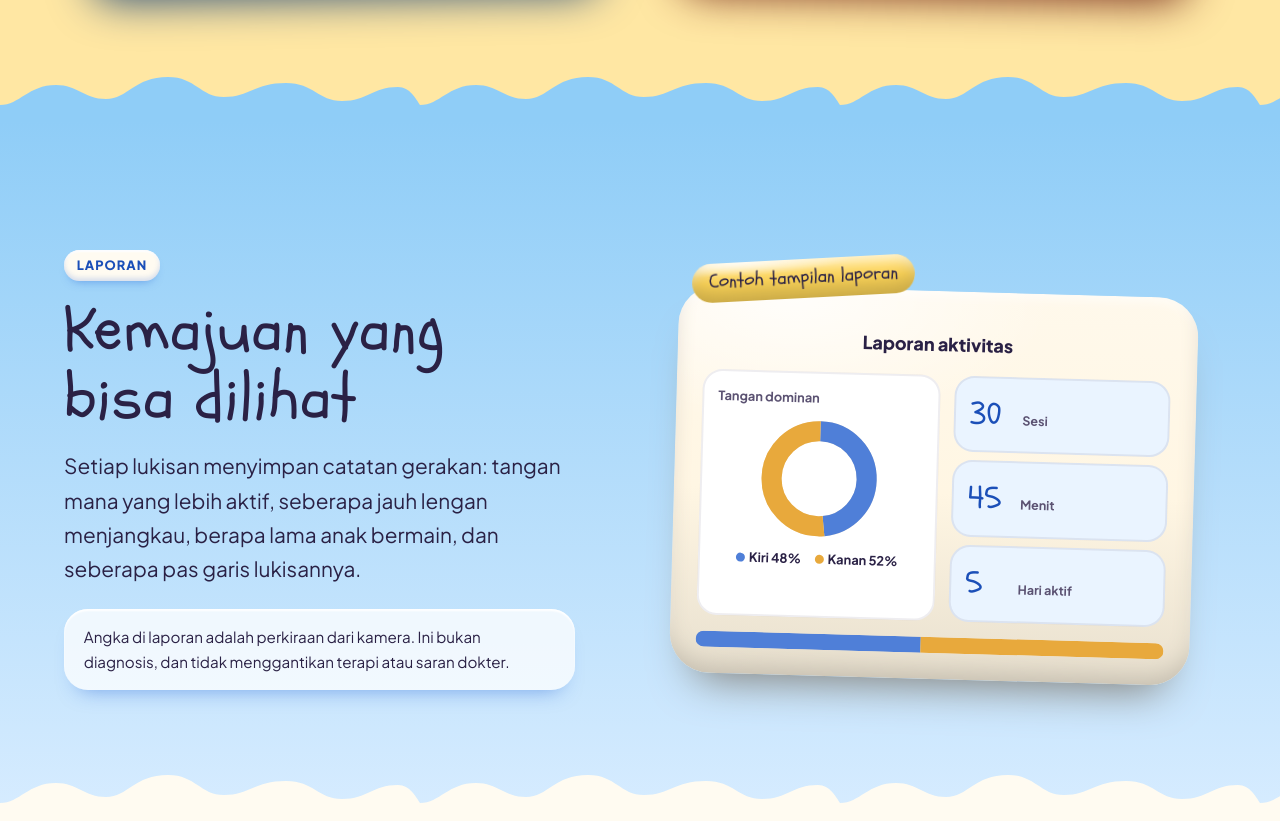
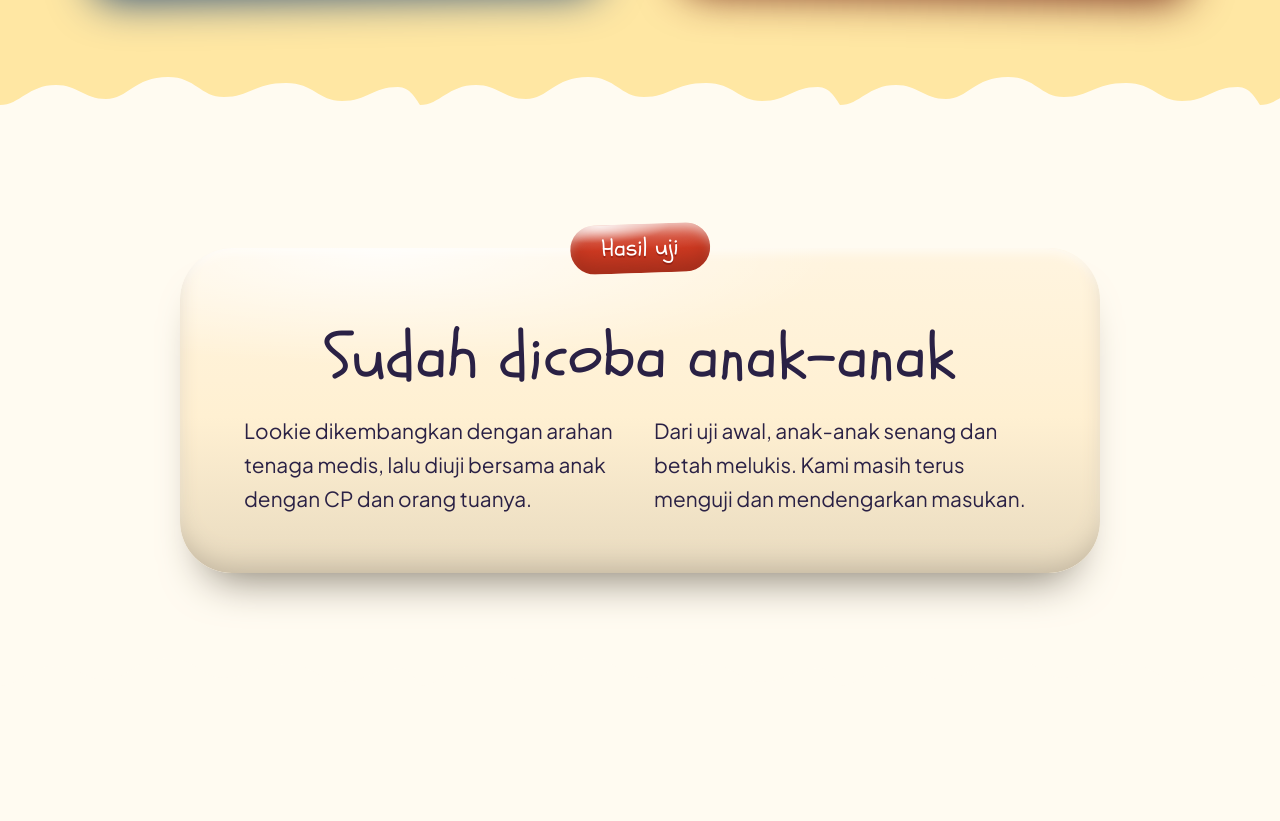
Before and after one commit to iZekCode/lookie-website, an Astro site: page / in a window 1280 px wide. Shown: the part 6263-7084 px from the top of the page. Built offline with nearby package versions, Linux system fonts and the light colour scheme; Astro itself is replaced by a stand-in of ours; no server answers.

Commit message:
feat: remove the mock report section; the How to play report step replaces it

```diff
--- a/src/components/Landing.astro
+++ b/src/components/Landing.astro
@@ -6,7 +6,6 @@ import Cp from './Cp.astro';
 import Pain from './Pain.astro';
 import How from './How.astro';
 import Audience from './Audience.astro';
-import Report from './Report.astro';
 import Testing from './Testing.astro';
 import Team from './Team.astro';
 import Cta from './Cta.astro';
@@ -27,7 +26,6 @@ const copy = useCopy(lang);
     <Pain copy={copy} />
     <How copy={copy} />
     <Audience copy={copy} />
-    <Report copy={copy} />
     <Testing copy={copy} />
     <Team copy={copy} />
     <Cta copy={copy} />
--- a/src/components/Report.astro
+++ /dev/null
@@ -1,231 +0,0 @@
----
-import type { Copy } from '../i18n/id';
-
-interface Props {
-  copy: Copy;
-}
-const { copy } = Astro.props;
-const r = copy.report;
-const circumference = 2 * Math.PI * 52;
----
-
-<section class="report sheet" id="laporan">
-  <div class="wrap grid">
-    <div class="text">
-      <p class="kicker" data-reveal>{r.kicker}</p>
-      <h2 class="h2" data-reveal style="--d:1">{r.title}</h2>
-      <p class="lead" data-reveal style="--d:2">{r.lead}</p>
-      <p class="disc" data-reveal style="--d:3">{r.disclaimer}</p>
-    </div>
-
-    <div class="mock" data-reveal style="--d:2" data-report>
-      <p class="label puffy">{r.mockLabel}</p>
-      <div class="panel puffy">
-        <p class="panel-title">{r.mockTitle}</p>
-
-        <div class="row top">
-          <div class="donut-card">
-            <p class="cap">{r.dominant}</p>
-            <svg viewBox="0 0 140 140" class="donut" aria-hidden="true">
-              <circle cx="70" cy="70" r="52" class="track" />
-              <circle cx="70" cy="70" r="52" class="seg left" stroke-dasharray={`${circumference * 0.48} ${circumference}`} />
-              <circle
-                cx="70"
-                cy="70"
-                r="52"
-                class="seg right"
-                stroke-dasharray={`${circumference * 0.52} ${circumference}`}
-                stroke-dashoffset={-circumference * 0.48}
-              />
-            </svg>
-            <p class="legend">
-              <span class="l"><i></i>{r.left} <b data-count="48">48</b>%</span>
-              <span class="r"><i></i>{r.right} <b data-count="52">52</b>%</span>
-            </p>
-          </div>
-
-          <div class="stats">
-            <div class="stat"><b data-count="30">30</b><span>{r.sessions}</span></div>
-            <div class="stat"><b data-count="45">45</b><span>{r.minutes}</span></div>
-            <div class="stat"><b data-count="5">5</b><span>{r.days}</span></div>
-          </div>
-        </div>
-
-        <div class="bars" aria-hidden="true">
-          <span class="l"></span>
-          <span class="r"></span>
-        </div>
-      </div>
-    </div>
-  </div>
-</section>
-
-<style>
-  .report {
-    --bg: #8fcdf7;
-    background: linear-gradient(180deg, #8fcdf7, #d7ecff);
-  }
-  .grid {
-    display: grid;
-    grid-template-columns: 0.95fr 1.05fr;
-    gap: clamp(32px, 6vw, 80px);
-    align-items: center;
-  }
-  .kicker {
-    background: var(--paper);
-  }
-  .h2 {
-    margin-bottom: 1.1rem;
-  }
-  .lead {
-    color: var(--ink);
-  }
-  .disc {
-    margin-top: 1.4rem;
-    padding: 1em 1.3em;
-    background: rgba(255, 255, 255, 0.75);
-    border-radius: 24px;
-    font-size: 0.95rem;
-    max-width: 34em;
-    box-shadow: inset 0 2px 2px #fff, 0 14px 20px -14px rgba(31, 95, 214, 0.5);
-  }
-  .mock {
-    max-width: 520px;
-    width: 100%;
-    margin-inline: auto;
-  }
-  .label {
-    --tint: #ffd75a;
-    display: inline-block;
-    font-family: var(--font-display);
-    font-size: 1.2rem;
-    border-radius: 99px;
-    padding: 0.15em 0.9em 0.25em;
-    transform: rotate(-3deg);
-    margin: 0 0 -16px 18px;
-    position: relative;
-    z-index: 1;
-  }
-  .panel {
-    --tint: #fff6e3;
-    border-radius: 40px;
-    padding: 38px 26px 26px;
-    transform: rotate(1.6deg);
-    transition: transform 0.5s var(--ease-bounce);
-  }
-  .mock:hover .panel {
-    transform: rotate(0);
-  }
-  .panel-title {
-    text-align: center;
-    font-weight: 800;
-    margin-bottom: 16px;
-  }
-  .row.top {
-    display: grid;
-    grid-template-columns: 1.1fr 1fr;
-    gap: 14px;
-  }
-  .donut-card,
-  .stat {
-    background: #fff;
-    border-radius: 20px;
-    padding: 14px;
-    border: 2px solid rgba(42, 33, 69, 0.08);
-  }
-  .cap {
-    font-size: 0.8rem;
-    font-weight: 700;
-    color: var(--ink-soft);
-  }
-  .donut {
-    width: 128px;
-    margin: 6px auto;
-    transform: rotate(-90deg);
-  }
-  .donut circle {
-    fill: none;
-    stroke-width: 22;
-  }
-  .donut .track {
-    stroke: #f1e6d3;
-  }
-  .donut .seg {
-    transition: stroke-dasharray 1.2s var(--ease-bounce) 0.3s;
-  }
-  .left {
-    stroke: #4f7fd8;
-  }
-  .right {
-    stroke: #e8a93c;
-  }
-  .mock:not(.in) .seg {
-    stroke-dasharray: 0 400 !important;
-  }
-  .legend {
-    display: flex;
-    justify-content: center;
-    gap: 14px;
-    font-size: 0.8rem;
-    font-weight: 700;
-  }
-  .legend i {
-    display: inline-block;
-    width: 0.7em;
-    height: 0.7em;
-    border-radius: 50%;
-    margin-right: 0.3em;
-  }
-  .legend .l i { background: #4f7fd8; }
-  .legend .r i { background: #e8a93c; }
-  .stats {
-    display: grid;
-    gap: 8px;
-  }
-  .stat {
-    display: flex;
-    align-items: baseline;
-    gap: 8px;
-    padding: 10px 14px;
-    background: #eaf4ff;
-  }
-  .stat b {
-    font-family: var(--font-display);
-    font-size: 2rem;
-    color: var(--blue-d);
-    font-weight: 400;
-    min-width: 1.4em;
-  }
-  .stat span {
-    font-size: 0.78rem;
-    font-weight: 700;
-    color: var(--ink-soft);
-  }
-  .bars {
-    display: flex;
-    height: 16px;
-    margin-top: 16px;
-    background: #f1e6d3;
-    border-radius: 99px;
-    overflow: hidden;
-  }
-  .bars span {
-    height: 100%;
-    width: 0;
-    transition: width 1.2s var(--ease-bounce) 0.5s;
-  }
-  .bars .l { background: #4f7fd8; }
-  .bars .r { background: #e8a93c; }
-  .mock.in .bars .l { width: 48%; }
-  .mock.in .bars .r { width: 52%; }
-  @media (max-width: 860px) {
-    .grid {
-      grid-template-columns: 1fr;
-    }
-  }
-  @media (max-width: 480px) {
-    .row.top {
-      grid-template-columns: 1fr;
-    }
-  }
-</style>
--- a/src/i18n/en.ts
+++ b/src/i18n/en.ts
@@ -94,20 +94,6 @@ export const en: Copy = {
       ],
     },
   },
-  report: {
-    kicker: 'The report',
-    title: 'Progress you can see',
-    lead: 'Every painting keeps a record of the movement: which hand was more active, how far the arm reached, how long the child played, and how closely the painting followed the lines.',
-    disclaimer: 'The numbers in the report are estimates from the camera. They are not a diagnosis, and they don’t replace therapy or a doctor’s advice.',
-    mockLabel: 'Example of the report',
-    mockTitle: 'Activity report',
-    dominant: 'Dominant hand',
-    left: 'Left',
-    right: 'Right',
-    sessions: 'Sessions',
-    minutes: 'Minutes',
-    days: 'Active days',
-  },
   testing: {
     kicker: 'Testing',
     title: 'Children have tried it',
--- a/src/i18n/id.ts
+++ b/src/i18n/id.ts
@@ -92,20 +92,6 @@ export const id = {
       ],
     },
   },
-  report: {
-    kicker: 'Laporan',
-    title: 'Kemajuan yang bisa dilihat',
-    lead: 'Setiap lukisan menyimpan catatan gerakan: tangan mana yang lebih aktif, seberapa jauh lengan menjangkau, berapa lama anak bermain, dan seberapa pas garis lukisannya.',
-    disclaimer: 'Angka di laporan adalah perkiraan dari kamera. Ini bukan diagnosis, dan tidak menggantikan terapi atau saran dokter.',
-    mockLabel: 'Contoh tampilan laporan',
-    mockTitle: 'Laporan aktivitas',
-    dominant: 'Tangan dominan',
-    left: 'Kiri',
-    right: 'Kanan',
-    sessions: 'Sesi',
-    minutes: 'Menit',
-    days: 'Hari aktif',
-  },
   testing: {
     kicker: 'Hasil uji',
     title: 'Sudah dicoba anak-anak',
--- a/src/scripts/counters.ts
+++ /dev/null
@@ -1,26 +0,0 @@
-import { reducedMotion } from './motion';
-
-// Counts the example report numbers up from zero when the card scrolls into view.
-export function initCounters() {
-  const card = document.querySelector<HTMLElement>('[data-report]');
-  if (!card || reducedMotion || !('IntersectionObserver' in window)) return;
-  const numbers = card.querySelectorAll<HTMLElement>('[data-count]');
-  numbers.forEach((n) => (n.textContent = '0'));
-  const io = new IntersectionObserver(
-    (entries) => {
-      if (!entries[0].isIntersecting) return;
-      io.disconnect();
-      const start = performance.now();
-      const duration = 1300;
-      const tick = (now: number) => {
-        const t = Math.min(1, (now - start) / duration);
-        const eased = 1 - Math.pow(1 - t, 3);
-        numbers.forEach((n) => (n.textContent = String(Math.round(Number(n.dataset.count) * eased))));
-        if (t < 1) requestAnimationFrame(tick);
-      };
-      requestAnimationFrame(tick);
-    },
-    { threshold: 0.4 },
-  );
-  io.observe(card);
-}
--- a/src/scripts/site.ts
+++ b/src/scripts/site.ts
@@ -2,12 +2,10 @@ import { initHeader } from './header';
 import { initLang } from './lang';
 import { initReveal } from './reveal';
 import { initEyes } from './eyes';
-import { initCounters } from './counters';
 import { initClips } from './clips';
 
 initLang();
 initHeader();
 initReveal();
 initEyes();
-initCounters();
 initClips();
```
